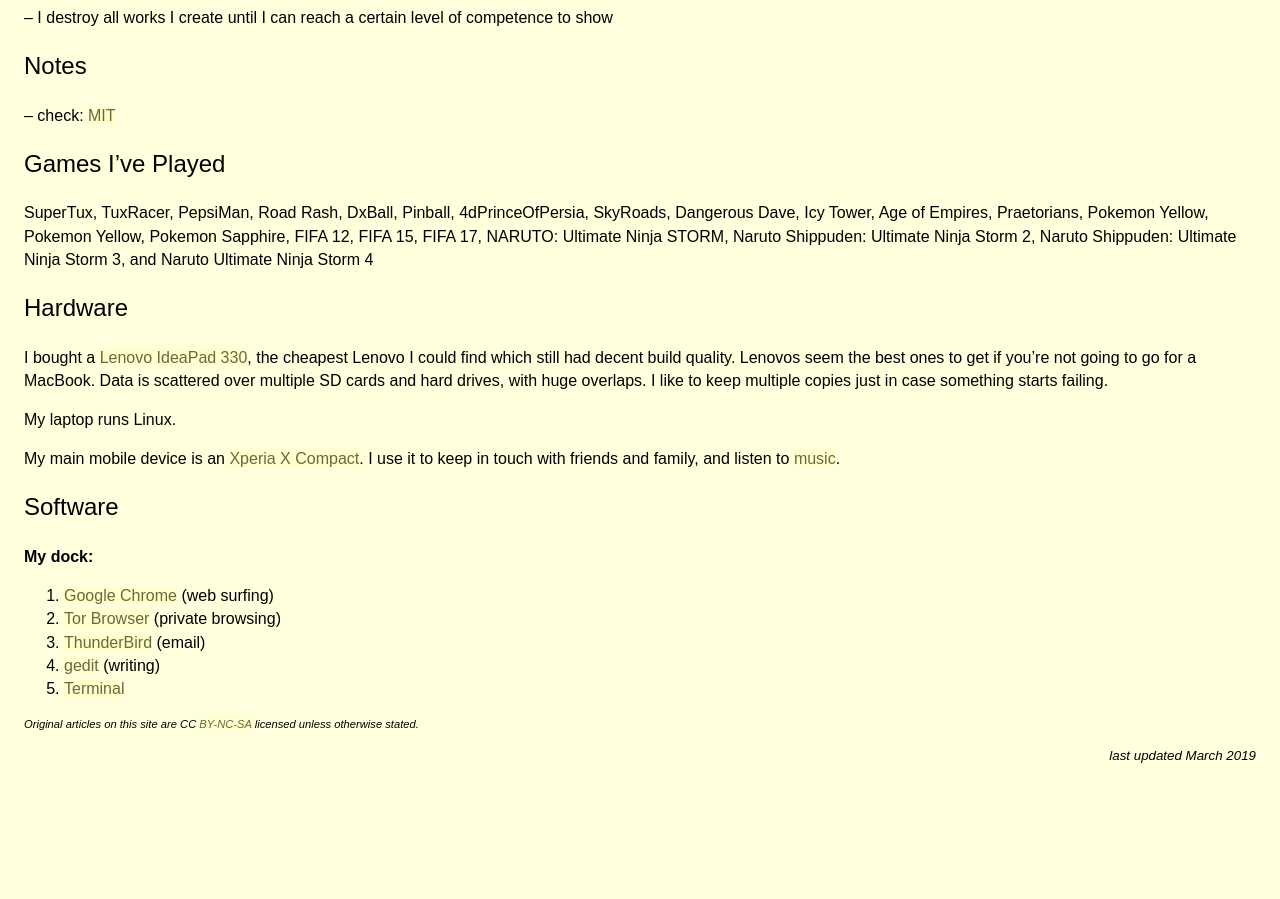
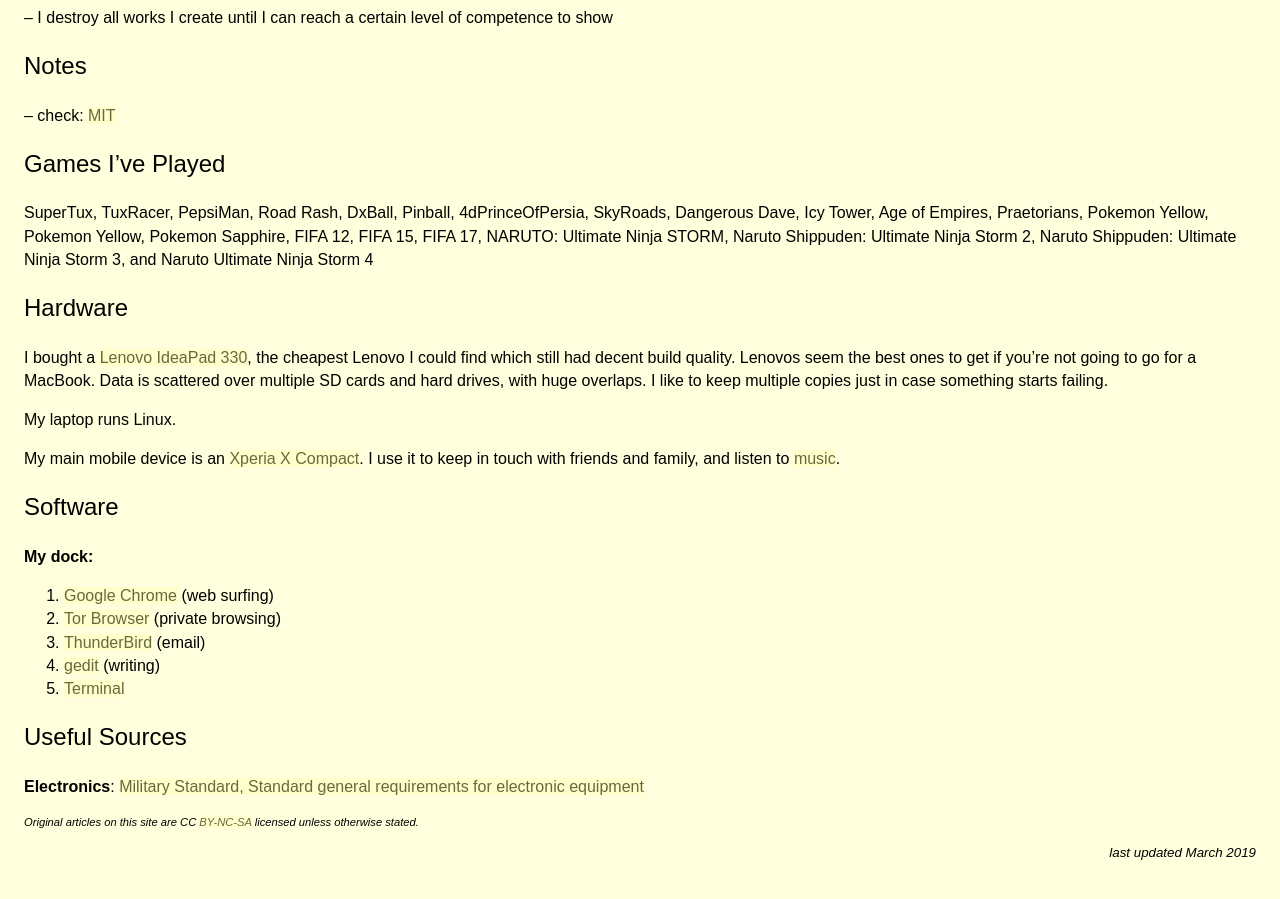
Before and after one commit to sonnyksimon/www.sonnyksimon.com, a Jekyll site: the page built from index.md, in a window 1280 px wide and 900 px high, scrolled down 3036 px. Built offline with Jekyll 4.4.1, drawn with Linux system fonts in a browser that asks for light colours; some web fonts are replaced; before the commit the page ends 3838 px from its top, so only the background shows below that.

Commit message:
Update index.md

```diff
--- a/index.md
+++ b/index.md
@@ -144,6 +144,10 @@
 4. [gedit](http://wiki.gnome.org/Apps/Gedit) (writing)
 5. [Terminal](help.gnome.org/users/gnome-terminal/stable/)
 
+## Useful Sources
+
+**Electronics**: [Military Standard, Standard general requirements for electronic equipment](http://everyspec.com/MIL-STD/MIL-STD-0300-0499/MIL-STD-454N_9160/)
+
 *Original articles on this site are CC [BY-NC-SA](https://creativecommons.org/licenses/by-nc-sa/4.0/legalcode) licensed unless otherwise stated.*
 {: style="font-size: 0.7em"}
 
```
